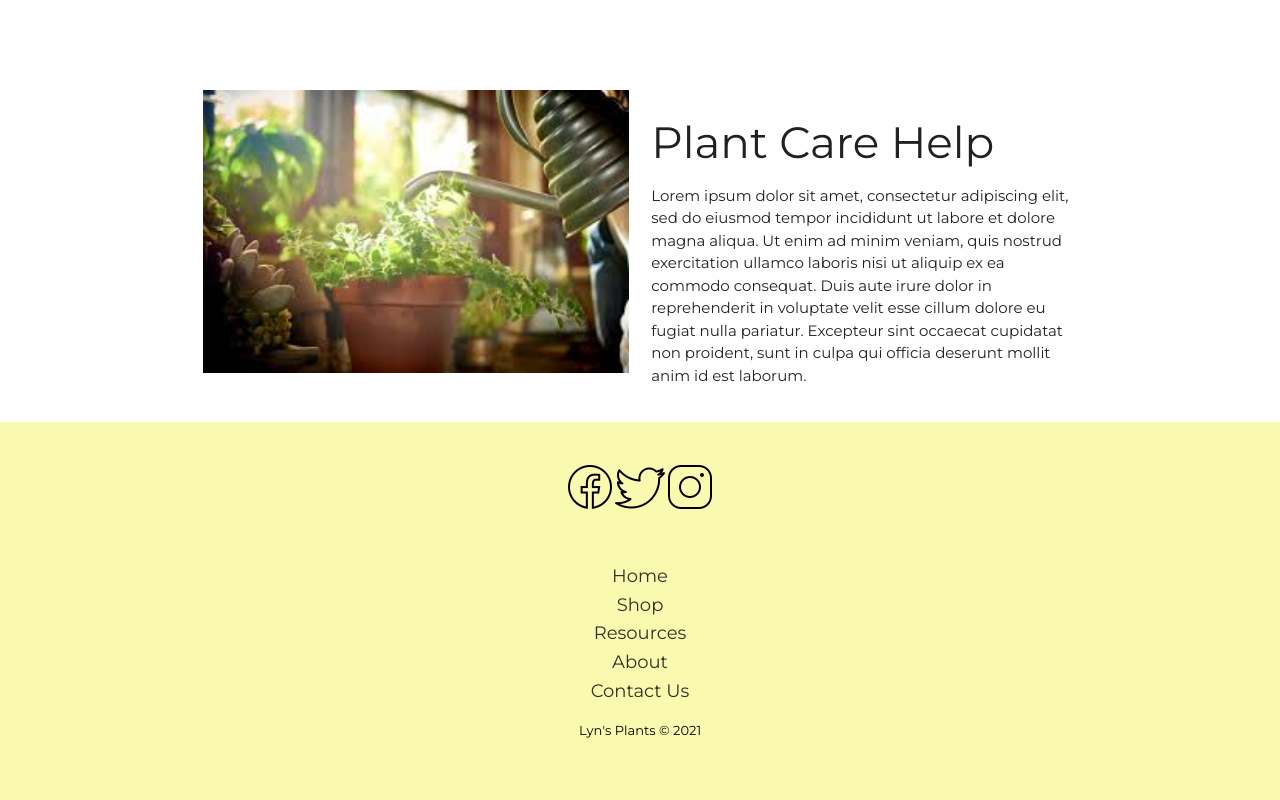
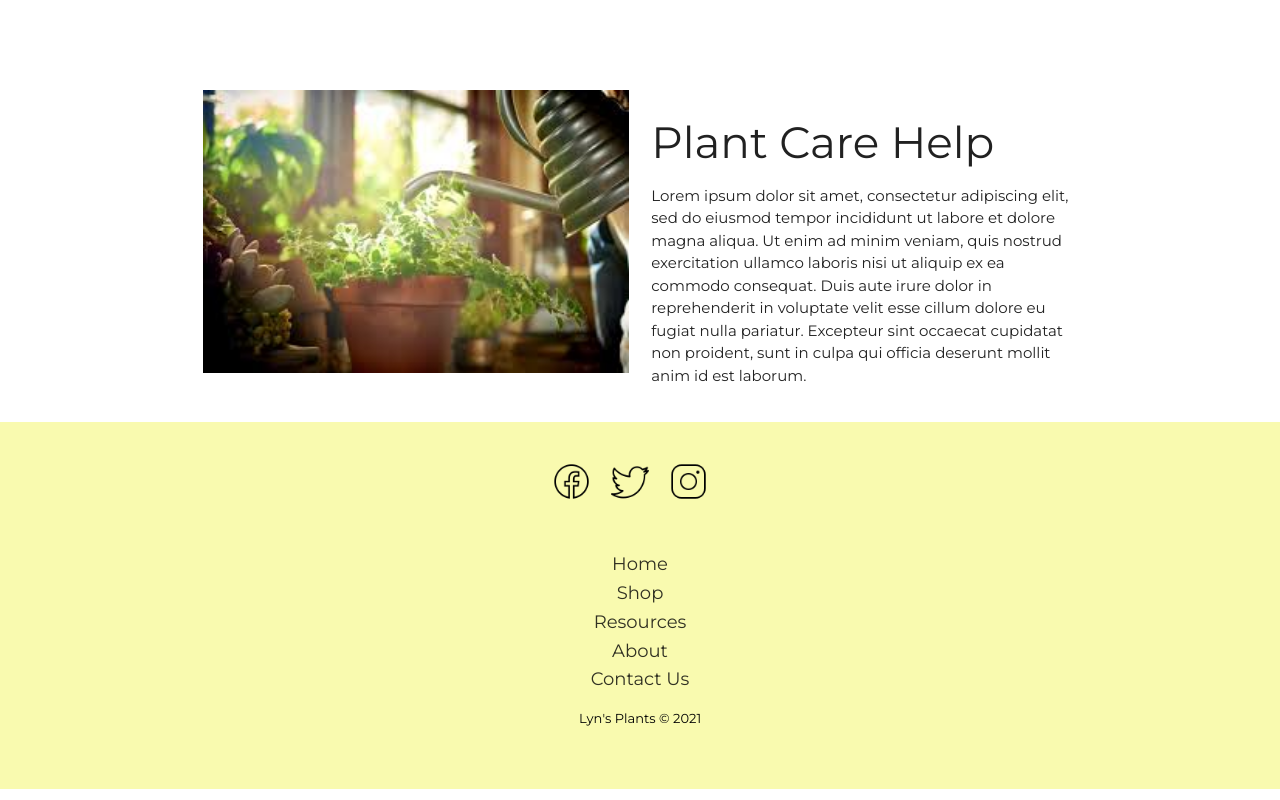
Before and after one commit to lilipcohen/plant-care, a React (Create React App) app in the folder client/: page / in a window 1280 px wide. Shown: the part 2270-3070 px from the top of the page. Built offline with nearby package versions, Linux system fonts and the light colour scheme.

Commit message:
adding icon sizing

```diff
--- a/client/src/components/Footer/index.js
+++ b/client/src/components/Footer/index.js
@@ -10,13 +10,13 @@ export default function Home() {
       <footer>
         <div className="social">
           <a href="#">
-            <img src={facebookIcon}></img>
+            <img className="icon" src={facebookIcon}></img>
           </a>
           <a href="#">
-            <img src={twitterIcon}></img>
+            <img className="icon" src={twitterIcon}></img>
           </a>
           <a href="#">
-            <img src={instaIcon}></img>
+            <img className="icon" src={instaIcon}></img>
           </a>
         </div>
         <ul>
--- a/client/src/components/Footer/style.css
+++ b/client/src/components/Footer/style.css
@@ -32,6 +32,11 @@
   opacity: 0.7;
 }
 
+.icon {
+  margin-right: 20px;
+  width: 3%;
+}
+
 .footer-basic .copyright {
   margin-top: 15px;
   text-align: center;
```
